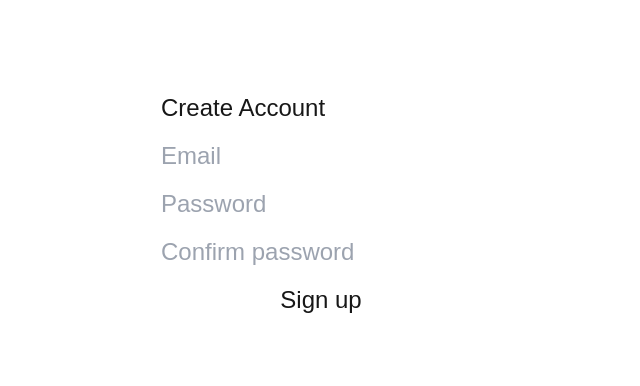
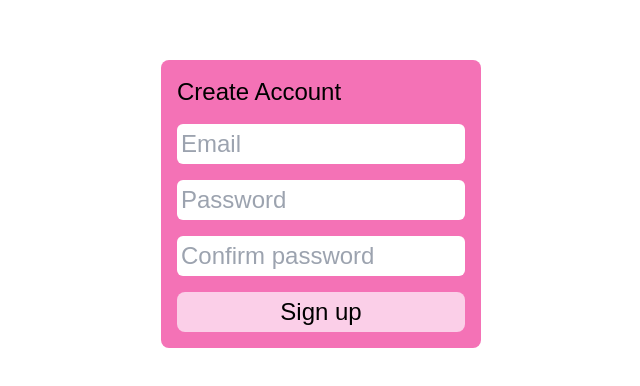
Before and after one commit to nskins/quip, a Next.js app in the folder client/: page /signup in a window 1280 px wide. Shown: the part 196-582 px from the top of the page, without its empty margins (319-959 px from the left). Built offline with nearby package versions, Linux system fonts and the light colour scheme.

Commit message:
Update signup form with color, padding, etc.

```diff
--- a/client/app/(routes)/(auth)/signup/signup-form.tsx
+++ b/client/app/(routes)/(auth)/signup/signup-form.tsx
@@ -10,14 +10,14 @@ export default function SignupForm() {
     const [state, formAction] = useActionState(signup, initialState);
 
     return (
-        <div className="flex flex-col gap-4 w-80">
+        <div className="flex flex-col gap-4 w-80 bg-pink-400 p-4 rounded-lg text-black">
             <h1>Create Account</h1>
             {state && state.error && <p>{state.error}</p>}
             <form action={formAction} className="flex flex-col gap-4">
-                <input type="email" name="email" required placeholder="Email" />
-                <input type="password" name="password" required placeholder="Password" />
-                <input type="password" name="confirm_password" required placeholder="Confirm password" />
-                <button type="submit">Sign up</button>
+                <input className="p-1 rounded-md" type="email" name="email" required placeholder="Email" />
+                <input className="p-1 rounded-md" type="password" name="password" required placeholder="Password" />
+                <input className="p-1 rounded-md" type="password" name="confirm_password" required placeholder="Confirm password" />
+                <button className="p-1 bg-pink-200 rounded-lg" type="submit">Sign up</button>
             </form>
         </div>
     )
```
